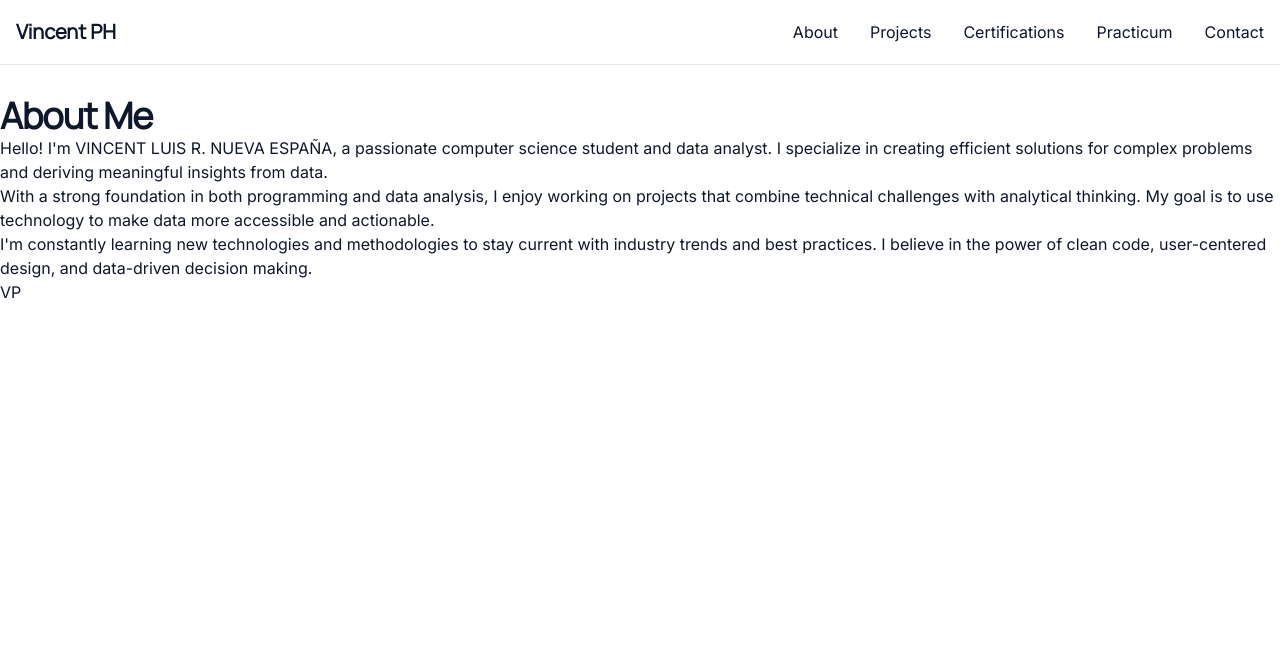
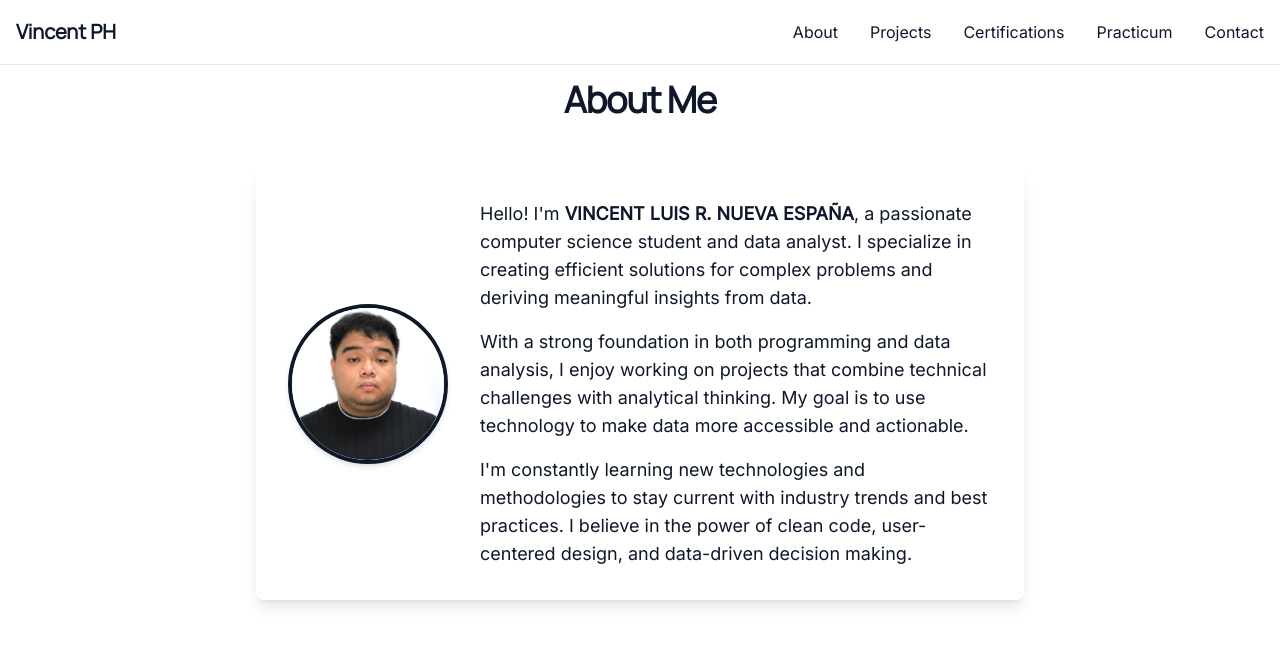
Before and after one commit to vincent1229/MMCLPortfolio-VincentPH, a React (Vite) app: page /about in a window 1280 px wide. Shown: the top 646 px of the page. Built offline with nearby package versions, Linux system fonts and the light colour scheme; a web font is replaced by a local one.

Commit message:
added animation for about and prj

```diff
--- a/src/components/About.jsx
+++ b/src/components/About.jsx
@@ -2,28 +2,30 @@ import React from 'react'
 
 export default function About() {
   return (
-    <section id="about" className="section">
-      <h2>About Me</h2>
-      <div className="about-content">
-        <div className="about-text">
-          <p>
-            Hello! I'm VINCENT LUIS R. NUEVA ESPAÑA, a passionate computer science student and data analyst.
-            I specialize in creating efficient solutions for complex problems and deriving
-            meaningful insights from data.
-          </p>
-          <p>
-            With a strong foundation in both programming and data analysis, I enjoy working
-            on projects that combine technical challenges with analytical thinking. My goal
-            is to use technology to make data more accessible and actionable.
-          </p>
-          <p>
-            I'm constantly learning new technologies and methodologies to stay current
-            with industry trends and best practices. I believe in the power of clean code,
-            user-centered design, and data-driven decision making.
-          </p>
-        </div>
-        <div className="about-image">
-          <div className="profile-image">VP</div>
+    <section id="about" className="py-20 bg-background">
+      <div className="container mx-auto px-4">
+        <h2 className="text-4xl font-display font-bold text-center mb-12 animate-fade-in">
+          About Me
+        </h2>
+        <div className="max-w-3xl mx-auto">
+          <div className="bg-card rounded-lg shadow-lg p-8 flex flex-col md:flex-row items-center gap-8 animate-slide-up">
+            <img
+              src="/vincentimage.png"
+              alt="Vincent Nueva España profile"
+              className="w-40 h-40 rounded-full object-cover border-4 border-primary shadow-md mb-6 md:mb-0"
+            />
+            <div className="text-left">
+              <p className="mb-4 text-lg">
+                Hello! I'm <span className="font-bold">VINCENT LUIS R. NUEVA ESPAÑA</span>, a passionate computer science student and data analyst. I specialize in creating efficient solutions for complex problems and deriving meaningful insights from data.
+              </p>
+              <p className="mb-4 text-lg">
+                With a strong foundation in both programming and data analysis, I enjoy working on projects that combine technical challenges with analytical thinking. My goal is to use technology to make data more accessible and actionable.
+              </p>
+              <p className="text-lg">
+                I'm constantly learning new technologies and methodologies to stay current with industry trends and best practices. I believe in the power of clean code, user-centered design, and data-driven decision making.
+              </p>
+            </div>
+          </div>
         </div>
       </div>
     </section>
--- a/src/components/Projects.jsx
+++ b/src/components/Projects.jsx
@@ -29,29 +29,35 @@ export default function Projects() {
   ]
 
   return (
-    <section id="projects" className="section">
-      <h2>Featured Projects</h2>
-      <div className="projects-grid">
+    <section id="projects" className="py-20 bg-background">
+      <div className="container mx-auto px-4">
+        <h2 className="text-4xl font-display font-bold text-center mb-12 animate-fade-in">
+          Featured Projects
+        </h2>
+        <div className="grid gap-8 max-w-4xl mx-auto">
           {projects.map((project, index) => (
-          <div key={index} className="project-card">
-            <div className="project-image">
+            <div key={index} className="bg-card rounded-lg shadow-lg p-6 flex flex-col md:flex-row items-center gap-6 animate-slide-up hover:scale-[1.02] transition-transform ease-in-out duration-300">
+              <div className="flex-shrink-0 w-24 h-24 bg-primary/10 rounded-lg flex items-center justify-center text-3xl font-bold text-primary shadow-md">
                 {project.title.split(' ')[0]}
               </div>
-            <div className="project-content">
-              <h3>{project.title}</h3>
-              <p>{project.description}</p>
-              <div className="project-tags">
+              <div className="flex-1 text-left">
+                <h3 className="text-2xl font-bold mb-2">{project.title}</h3>
+                <p className="mb-3 text-muted-foreground">{project.description}</p>
+                <div className="flex flex-wrap gap-2 mb-2">
                   {project.tech.map((tech, techIndex) => (
-                  <span key={techIndex} className="tag">{tech}</span>
+                    <span key={techIndex} className="px-2 py-1 bg-primary/10 text-primary rounded text-xs font-semibold">
+                      {tech}
+                    </span>
                   ))}
                 </div>
-              <a href={project.link} className="project-link">
+                <a href={project.link} className="inline-block mt-2 text-primary font-semibold hover:underline">
                   View Project →
                 </a>
               </div>
             </div>
           ))}
         </div>
+      </div>
     </section>
   )
 }
```
Lines whose indentation alone changed are shown as unchanged.
